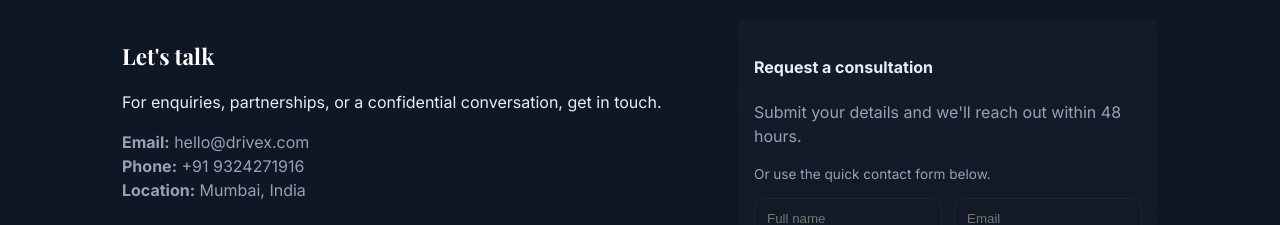
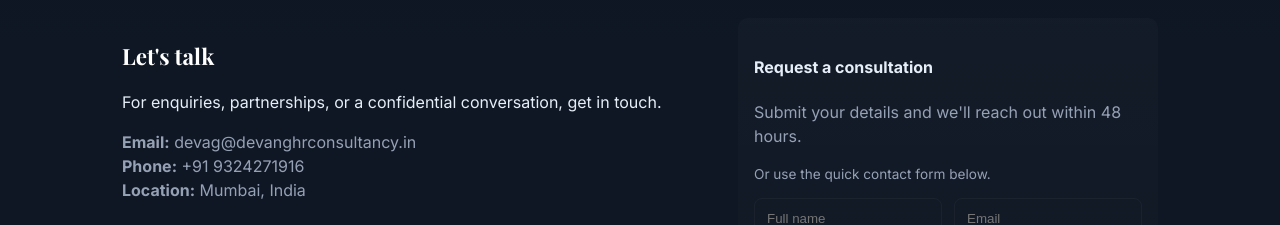
Before and after one commit to 0x3rror/DevangWeb, a plain HTML site: page index.html in a window 1280 px wide. Shown: the part 2040-2265 px from the top of the page. Drawn offline with nearby package versions, Linux system fonts and the light colour scheme.

Commit message:
Update index.html

```diff
--- a/index.html
+++ b/index.html
@@ -120,7 +120,7 @@
           <h3 class="section-title">Let's talk</h3>
           <p>For enquiries, partnerships, or a confidential conversation, get in touch.</p>
           <ul class="contact-list">
-            <li><strong>Email:</strong> hello@drivex.com</li>
+            <li><strong>Email:</strong> devag@devanghrconsultancy.in</li>
             <li><strong>Phone:</strong> +91 9324271916</li>
             <li><strong>Location:</strong> Mumbai, India</li>
           </ul>
```
